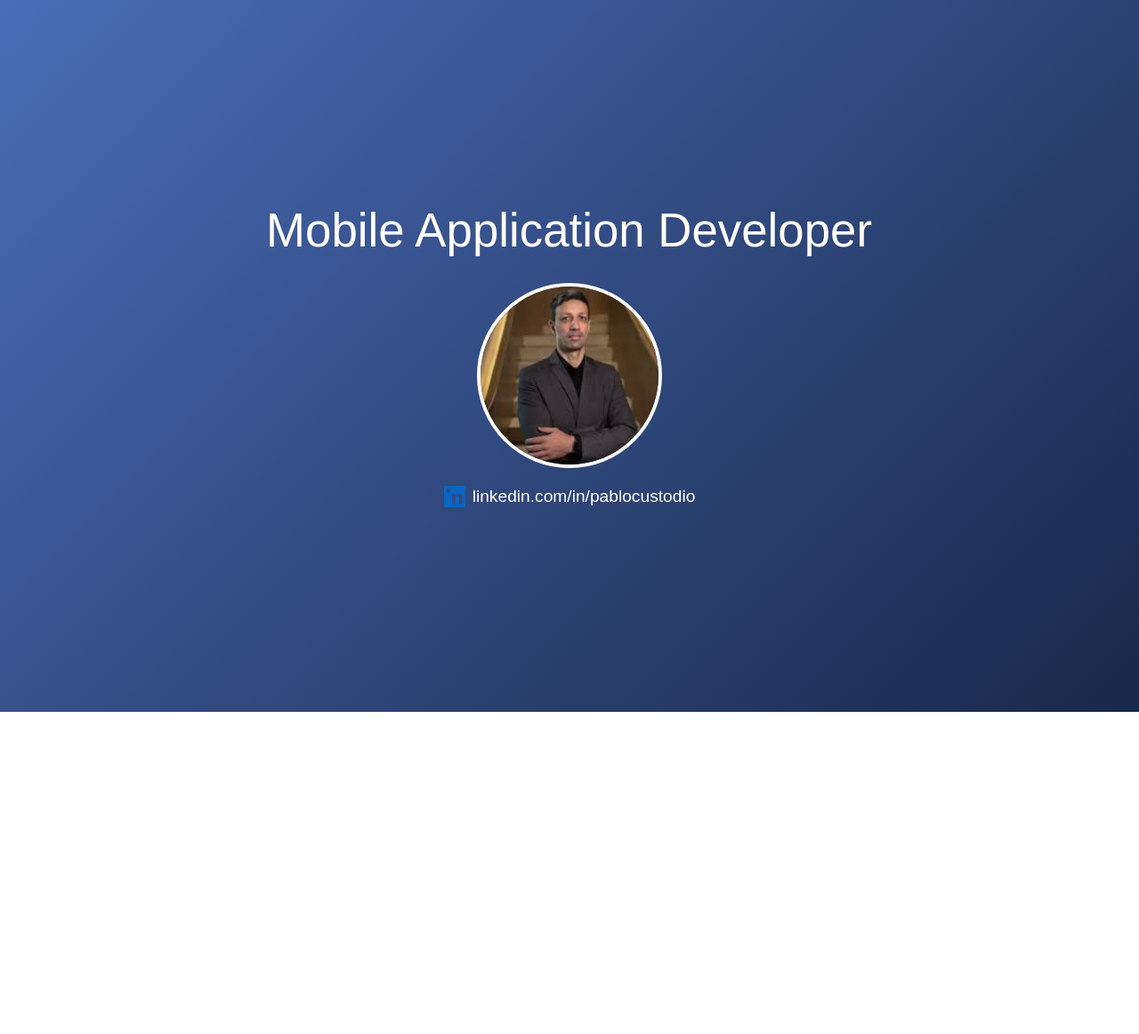
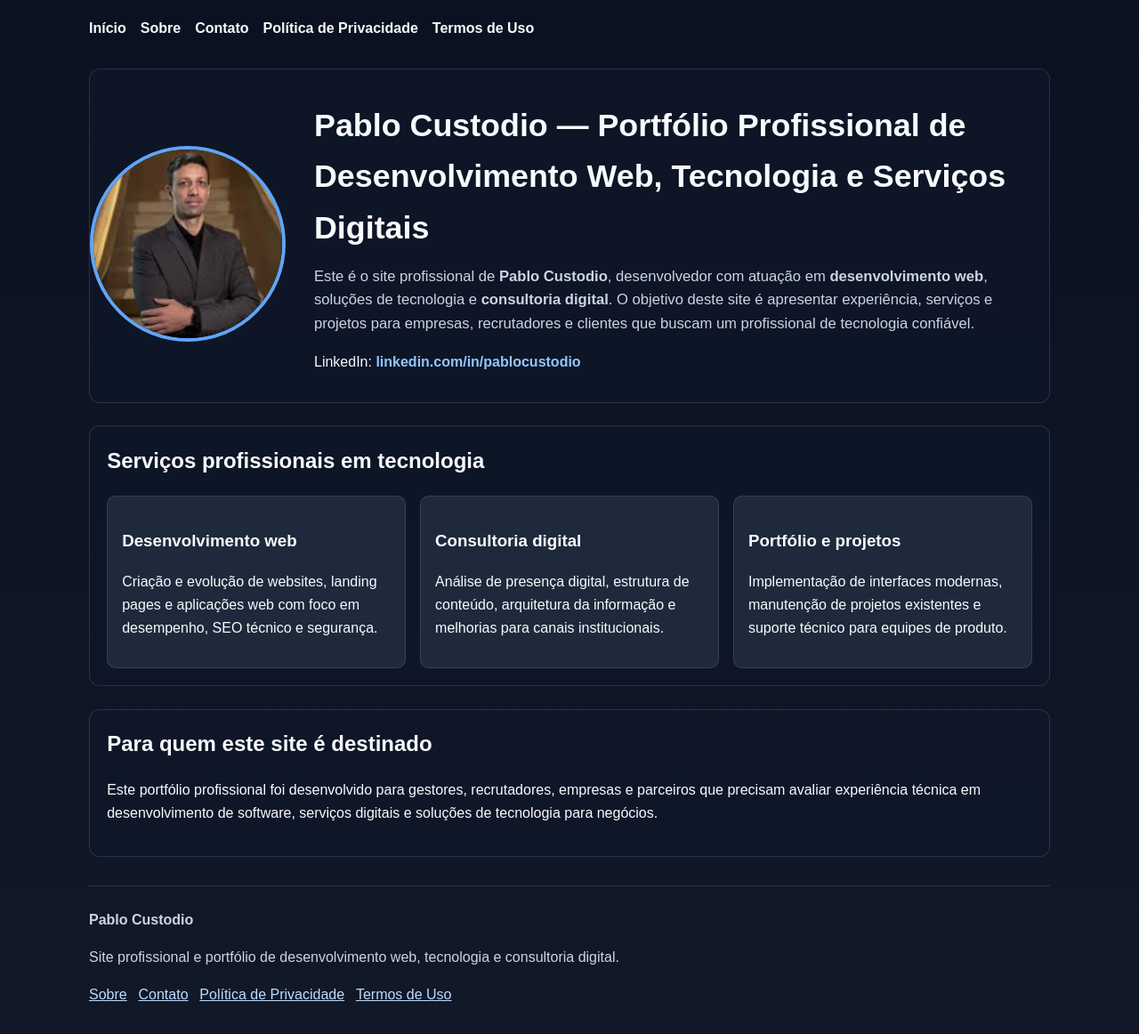
Before and after one commit to pablocuca/landing-page, a plain HTML site: page index.html in a window 1280 px wide. Shown: the whole page at 89% size. Before the commit the page ends 800 px from the top, so only its background shows below. Drawn offline with Linux system fonts and the light colour scheme.

Commit message:
Enhance institutional content and SEO structure for site categorization

```diff
--- a/index.html
+++ b/index.html
@@ -3,68 +3,220 @@
 <head>
     <meta charset="UTF-8">
     <meta name="viewport" content="width=device-width, initial-scale=1.0">
-    <title>Mobile Application Developer</title>
+    <title>Pablo Custodio | Portfólio Profissional de Desenvolvimento Web e Tecnologia</title>
+    <meta name="description" content="Portfólio profissional de Pablo Custodio com foco em desenvolvimento web, tecnologia, consultoria digital e projetos de software para empresas e profissionais.">
+    <meta name="robots" content="index,follow">
+    <link rel="canonical" href="https://www.pablocustodio.com.br/">
     <style>
+        :root {
+            --bg: #0f172a;
+            --bg-soft: #111827;
+            --primary: #2563eb;
+            --text: #f8fafc;
+            --muted: #cbd5e1;
+            --card: #1e293b;
+        }
+
+        * { box-sizing: border-box; }
+
         body {
+            margin: 0;
+            font-family: Arial, sans-serif;
+            color: var(--text);
+            background: linear-gradient(180deg, #0b1120 0%, #111827 100%);
+            line-height: 1.6;
+        }
+
+        header, main, footer {
+            width: min(1080px, 92%);
+            margin: 0 auto;
+        }
+
+        header {
+            padding: 1.2rem 0 0.4rem;
+        }
+
+        nav ul {
+            list-style: none;
             display: flex;
-            justify-content: center;
+            gap: 1rem;
+            padding: 0;
+            margin: 0;
+            flex-wrap: wrap;
+        }
+
+        nav a {
+            color: var(--text);
+            text-decoration: none;
+            font-weight: 700;
+        }
+
+        nav a:hover,
+        nav a:focus-visible {
+            text-decoration: underline;
+        }
+
+        .hero {
+            display: grid;
+            grid-template-columns: 220px 1fr;
+            gap: 2rem;
             align-items: center;
-            height: 100vh;
-            margin: 0;
-            background: linear-gradient(135deg, #4b6cb7 0%, #182848 100%);
-            font-family: Arial, sans-serif;
-            color: white;
+            padding: 2.2rem 0 1rem;
         }
-        .title {
-            font-size: 3rem;
-            animation: pulse 2s infinite;
-            margin-bottom: 2rem;
-        }
-        @keyframes pulse {
-            0% { transform: scale(1); }
-            50% { transform: scale(1.1); }
-            100% { transform: scale(1); }
-        }
-        .profile-wrapper {
-            text-align: center;
-        }
+
         .profile-picture {
-            width: 200px;
-            height: 200px;
+            width: 220px;
+            height: 220px;
             border-radius: 50%;
             object-fit: cover;
-            border: 4px solid white;
+            border: 4px solid #60a5fa;
         }
-        .linkedin {
+
+        h1 {
+            margin: 0;
+            font-size: clamp(1.8rem, 2.8vw, 2.6rem);
+        }
+
+        .intro {
+            margin-top: 0.8rem;
+            color: var(--muted);
+            font-size: 1.04rem;
+        }
+
+        section {
+            margin: 1.6rem 0;
+            background: rgba(15, 23, 42, 0.65);
+            border: 1px solid rgba(148, 163, 184, 0.2);
+            border-radius: 12px;
+            padding: 1.2rem;
+        }
+
+        h2 { margin-top: 0; }
+
+        .cards {
+            display: grid;
+            grid-template-columns: repeat(auto-fit, minmax(220px, 1fr));
+            gap: 1rem;
+        }
+
+        .card {
+            background: var(--card);
+            border-radius: 10px;
+            padding: 1rem;
+            border: 1px solid rgba(148, 163, 184, 0.2);
+        }
+
+        .linkedin a,
+        .contact-link {
+            color: #93c5fd;
+            text-decoration: none;
+            font-weight: 700;
+        }
+
+        .linkedin a:hover,
+        .contact-link:hover,
+        .linkedin a:focus-visible,
+        .contact-link:focus-visible {
+            text-decoration: underline;
+        }
+
+        footer {
+            margin-top: 2rem;
+            padding: 1.6rem 0 2rem;
+            border-top: 1px solid rgba(148, 163, 184, 0.2);
+            color: var(--muted);
+        }
+
+        .footer-links {
             display: flex;
-            justify-content: center;
-            align-items: center;
-            margin-top: 1rem;
-            font-size: 1.2rem;
+            flex-wrap: wrap;
+            gap: 0.8rem;
+            margin-top: 0.8rem;
         }
-        .linkedin a {
-            color: white;
-            text-decoration: none;
-        }
-        .linkedin svg {
-            width: 24px;
-            height: 24px;
-            margin-right: 0.5rem;
-            fill: #0A66C2;
+
+        .footer-links a { color: #bfdbfe; }
+
+        @media (max-width: 780px) {
+            .hero {
+                grid-template-columns: 1fr;
+                text-align: center;
+            }
+            .profile-picture { margin: 0 auto; }
         }
     </style>
 </head>
 <body>
-    <div class="profile-wrapper">
-        <div class="title">Mobile Application Developer</div>
-        <!-- Use a third-party avatar service to load the current LinkedIn profile picture -->
-        <img src="profile.jpg" alt="Foto do Perfil" class="profile-picture">
-        <div class="linkedin">
-            <svg xmlns="http://www.w3.org/2000/svg" viewBox="0 0 24 24" role="img" aria-label="LinkedIn">
-                <path d="M20.447 20.452h-3.554V14.72c0-1.366-.027-3.122-1.905-3.122-1.905 0-2.195 1.49-2.195 3.018v5.836h-3.554V9h3.414v1.561h.049c.476-.899 1.637-1.848 3.372-1.848 3.603 0 4.27 2.371 4.27 5.455v6.284zM5.337 7.433a2.062 2.062 0 1 1 0-4.124 2.062 2.062 0 0 1 0 4.124zm-1.777 13.019h3.554V9H3.56v11.452zM22.225 0H1.771C.792 0 0 .774 0 1.729v20.542C0 23.227.792 24 1.771 24h20.451C23.2 24 24 23.227 24 22.271V1.729C24 .774 23.2 0 22.225 0z"/>
-            </svg>
-            <a href="https://www.linkedin.com/in/pablocustodio/" target="_blank" rel="noopener noreferrer">linkedin.com/in/pablocustodio</a>
+    <header>
+        <nav aria-label="Menu principal">
+            <ul>
+                <li><a href="index.html">Início</a></li>
+                <li><a href="sobre.html">Sobre</a></li>
+                <li><a href="contato.html">Contato</a></li>
+                <li><a href="politica-de-privacidade.html">Política de Privacidade</a></li>
+                <li><a href="termos-de-uso.html">Termos de Uso</a></li>
+            </ul>
+        </nav>
+    </header>
+
+    <main>
+        <section class="hero" id="inicio" aria-label="Apresentação profissional">
+            <img src="profile.jpg" alt="Foto profissional de Pablo Custodio" class="profile-picture">
+            <div>
+                <h1>Pablo Custodio — Portfólio Profissional de Desenvolvimento Web, Tecnologia e Serviços Digitais</h1>
+                <p class="intro">
+                    Este é o site profissional de <strong>Pablo Custodio</strong>, desenvolvedor com atuação em <strong>desenvolvimento web</strong>,
+                    soluções de tecnologia e <strong>consultoria digital</strong>. O objetivo deste site é apresentar experiência,
+                    serviços e projetos para empresas, recrutadores e clientes que buscam um profissional de tecnologia confiável.
+                </p>
+                <p class="linkedin">
+                    LinkedIn:
+                    <a href="https://www.linkedin.com/in/pablocustodio/" target="_blank" rel="noopener noreferrer">linkedin.com/in/pablocustodio</a>
+                </p>
+            </div>
+        </section>
+
+        <section aria-labelledby="servicos">
+            <h2 id="servicos">Serviços profissionais em tecnologia</h2>
+            <div class="cards">
+                <article class="card">
+                    <h3>Desenvolvimento web</h3>
+                    <p>Criação e evolução de websites, landing pages e aplicações web com foco em desempenho, SEO técnico e segurança.</p>
+                </article>
+                <article class="card">
+                    <h3>Consultoria digital</h3>
+                    <p>Análise de presença digital, estrutura de conteúdo, arquitetura da informação e melhorias para canais institucionais.</p>
+                </article>
+                <article class="card">
+                    <h3>Portfólio e projetos</h3>
+                    <p>Implementação de interfaces modernas, manutenção de projetos existentes e suporte técnico para equipes de produto.</p>
+                </article>
+            </div>
+        </section>
+
+        <section aria-labelledby="publico-alvo">
+            <h2 id="publico-alvo">Para quem este site é destinado</h2>
+            <p>
+                Este portfólio profissional foi desenvolvido para gestores, recrutadores, empresas e parceiros que precisam avaliar
+                experiência técnica em desenvolvimento de software, serviços digitais e soluções de tecnologia para negócios.
+            </p>
+        </section>
+    </main>
+
+    <footer>
+        <strong>Pablo Custodio</strong>
+        <p>Site profissional e portfólio de desenvolvimento web, tecnologia e consultoria digital.</p>
+        <div class="footer-links">
+            <a href="sobre.html">Sobre</a>
+            <a href="contato.html">Contato</a>
+            <a href="politica-de-privacidade.html">Política de Privacidade</a>
+            <a href="termos-de-uso.html">Termos de Uso</a>
         </div>
-    </div>
+    </footer>
+
+    <script>
+        if (window.location.protocol === 'http:' && window.location.hostname !== 'localhost' && window.location.hostname !== '127.0.0.1') {
+            window.location.replace('https://' + window.location.host + window.location.pathname + window.location.search + window.location.hash);
+        }
+    </script>
 </body>
 </html>
```
Also changed, not shown: contato.html (added, +62 -0 lines), politica-de-privacidade.html (added, +50 -0 lines), sobre.html (added, +52 -0 lines), termos-de-uso.html (added, +50 -0 lines).
